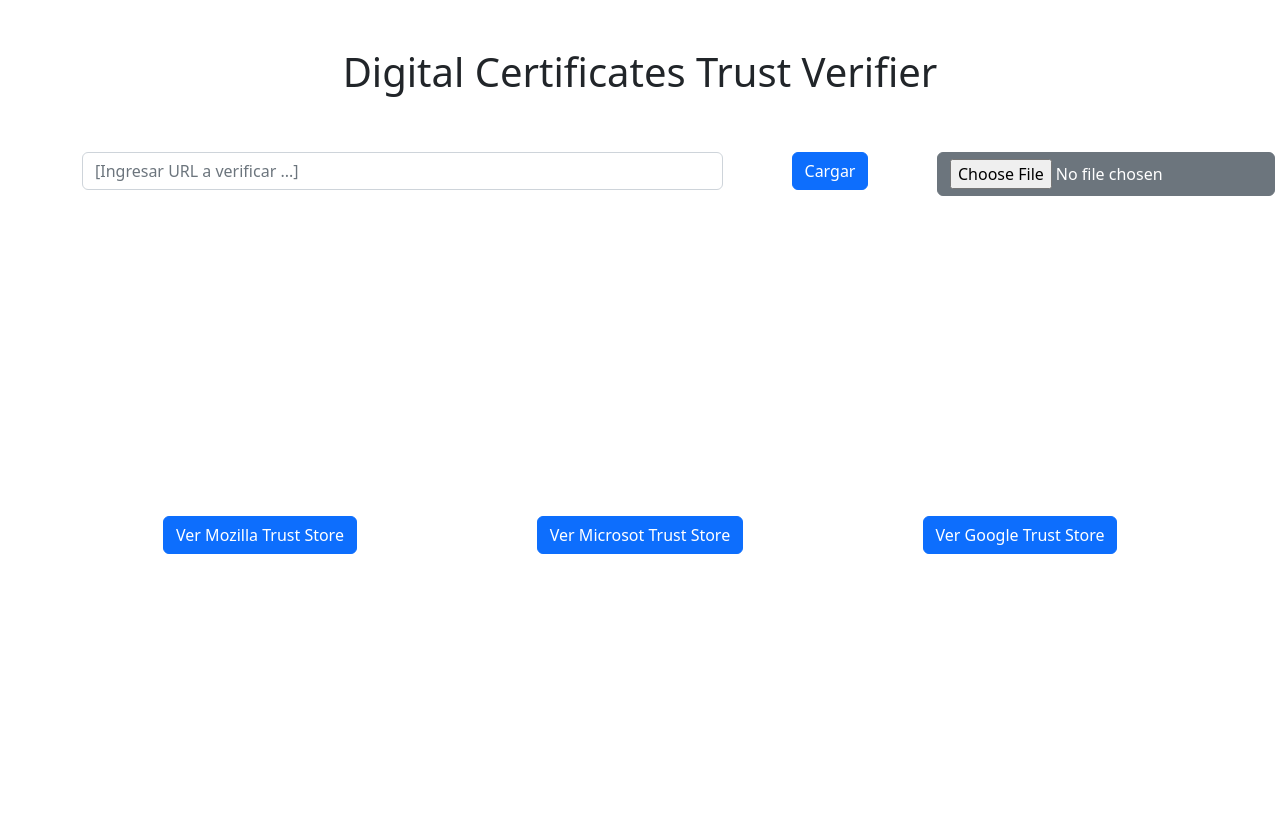
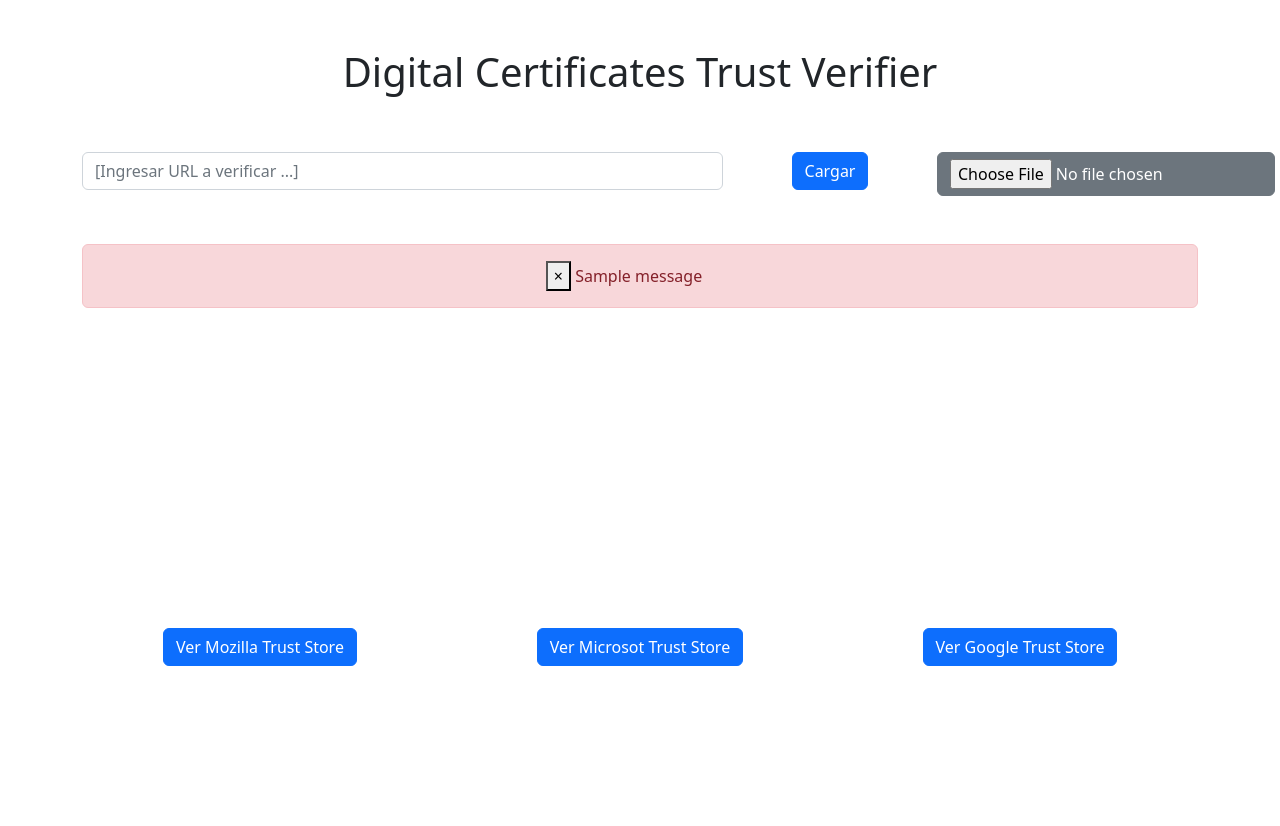
Before and after one commit to LuisVillanuevaFlores/project-cybersecurity-, a Flask app: page / in a window 1280 px wide. Before the commit the page ends 554 px from the top, so only its background shows below. Run offline with Flask 2, Linux system fonts and the light colour scheme; one stand-in notice (Sample message) is shown; some libraries are stand-ins or nearby versions.

Commit message:
add flashes and validate https

```diff
--- a/main.py
+++ b/main.py
@@ -1,12 +1,12 @@
 from crypt import methods
 import os
-from flask import Flask, render_template, session, redirect
+from flask import Flask, flash, render_template, session, redirect
 from flask_wtf import FlaskForm
 from flask_wtf.file import FileAllowed
 from flask_bootstrap import Bootstrap
 from wtforms.fields import URLField, SubmitField, FileField
 from werkzeug.utils import secure_filename
-
+import re
 
 from flask_wtf import FlaskForm
 from wtforms import SubmitField
@@ -25,6 +25,10 @@ class URLForm(FlaskForm):
     verify = SubmitField('Cargar')
 
 
+def verified_https(url):
+    url_pattern = "^https:\\/\\/(?:www\\.)?[-a-zA-Z0-9@:%._\\+~#=]{1,256}\\.[a-zA-Z0-9()]{1,6}\\b(?:[-a-zA-Z0-9()@:%_\\+.~#?&\\/=]*)$"
+    return re.match(url_pattern, url)
+
 @app.route('/', methods=['GET', 'POST'])
 def hello():
     login_form = URLForm()
@@ -40,11 +44,17 @@ def hello():
         file = login_form.file.data
         session.clear()
         urls = []
+        if url:
+            if not verified_https(url):
+                flash("La URL no satisface los requisitos, revisa que tenga el formato https")
         if file:
             file.save(os.path.join(os.path.abspath(os.path.dirname(__file__)),secure_filename(file.filename)))
             with open(file.filename,'r') as file:
                 for line in file:
-                    urls.append(line)
+                    if not verified_https(line):
+                        flash(f'La url {line} no satisface los requisitos, revisa que tenga el formato https')
+                    else:
+                        urls.append(line)
         session['urls']=urls
         session['url'] = url
         return redirect('/')
--- a/static/css/index.css
+++ b/static/css/index.css
@@ -1,3 +1,4 @@
 .section-trust-store{
     margin-top: 20rem;
+    margin-bottom: 10rem;
 }
--- a/templates/index.html
+++ b/templates/index.html
@@ -32,7 +32,16 @@
         </div>
     </form>
 
-    {% if urls %}
+    <div class="mt-5">
+        {%for message in get_flashed_messages() %}
+            <div class="alert alert-danger alert-dismissible">
+                <button type="button" data-dismiss="alert" class="close">&times;</button>
+                {{message}}
+            </div>
+        </div>
+    {%endfor%}
+    <div class="text-center">
+        {% if urls %}
         {% for url in urls %}
             <p>{{url}}</p>
         {%endfor%}
@@ -40,6 +49,7 @@
     {% if url %}
         <p>{{url}}</p>
     {%endif%}
+    </div>
     <div class="row section-trust-store">
         <div class="col-4">
             <a href="#" class="btn btn-primary btn-md">Ver Mozilla Trust Store</a>
```
